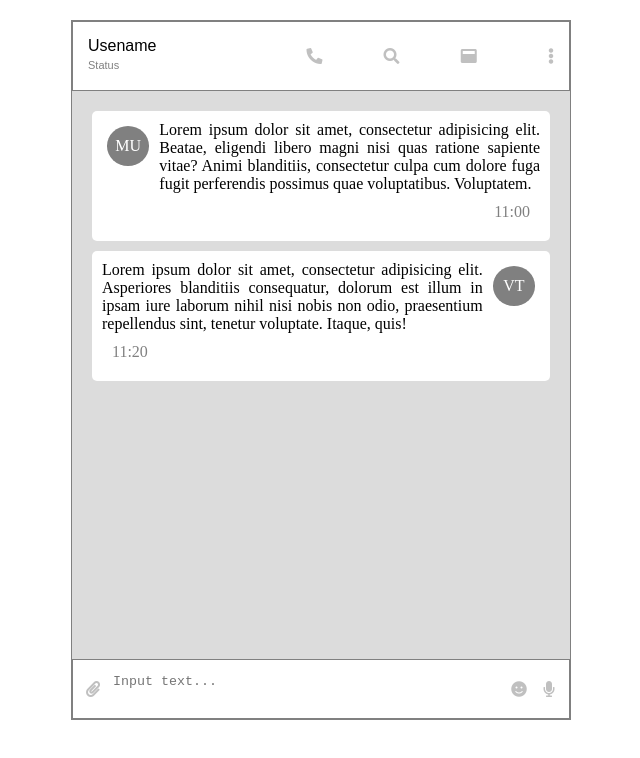
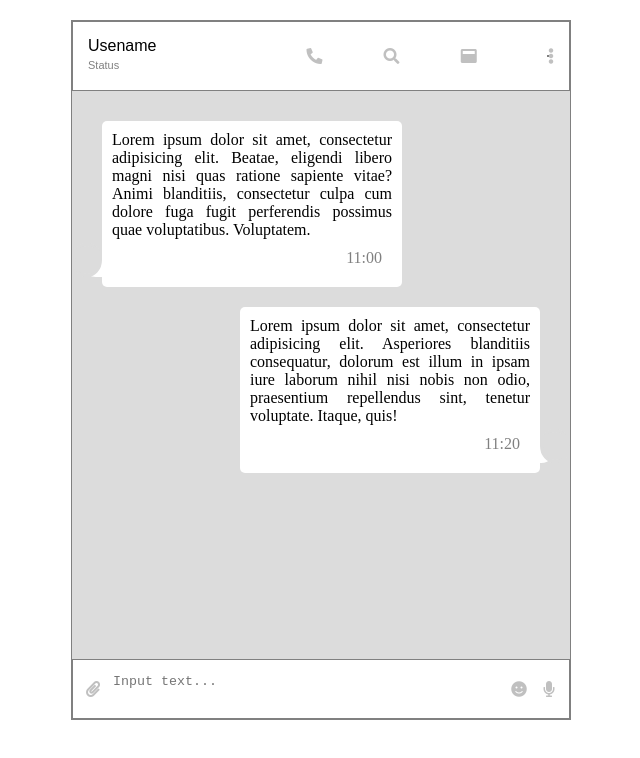
Before and after one commit to Elena-I/timeline-pj, a website built with webpack: page src/index.html in a window 1280 px wide. Shown: the whole page, without its empty margins (319-959 px from the left). Built offline with nearby package versions, Linux system fonts and the light colour scheme.

Commit message:
commit #4

```diff
--- a/src/index.html
+++ b/src/index.html
@@ -23,9 +23,9 @@
             <div class="menu__icon">
               <i class="fas fa-window-maximize"></i>
             </div>
-            <div class="menu__icon">
+            <div class="menu__icon menu__icon_dropdown">
               <i class="fas fa-ellipsis-v"></i>
-              <ul>
+              <ul class="dropdown-menu">
                 <li>To call</li>
                 <li>Search</li>
                 <li>Add contact</li>
@@ -39,21 +39,21 @@
       </header>
       <div class="content">
         <div class="user">
-          <div class="user__messadge">
+          <div class="user__message user__message_question">
             <div class="user__message-text">
-              <p class="user__avatar">MU</p>
-              <p class="user__text-messadge">Lorem ipsum dolor sit amet, consectetur adipisicing elit. Beatae, eligendi libero magni nisi quas ratione sapiente vitae? Animi blanditiis, consectetur culpa cum dolore fuga fugit perferendis possimus quae voluptatibus. Voluptatem.</p>
+<!--              <p class="user__avatar">MU</p>-->
+              <p class="user__text-message">Lorem ipsum dolor sit amet, consectetur adipisicing elit. Beatae, eligendi libero magni nisi quas ratione sapiente vitae? Animi blanditiis, consectetur culpa cum dolore fuga fugit perferendis possimus quae voluptatibus. Voluptatem.</p>
             </div>
             <p class="user__time-online">11:00</p>
           </div>
         </div>
-        <div class="user">
-          <div class="user__messadge">
+        <div class="user user_answer">
+          <div class="user__message user__message_answer">
             <div class="user__message-text user__message-text_answer">
-              <p class="user__avatar user__avatar_answer">VT</p>
-              <p class="user__text-messadge">Lorem ipsum dolor sit amet, consectetur adipisicing elit. Asperiores blanditiis consequatur, dolorum est illum in ipsam iure laborum nihil nisi nobis non odio, praesentium repellendus sint, tenetur voluptate. Itaque, quis!</p>
+<!--              <p class="user__avatar user__avatar_answer">VT</p>-->
+              <p class="user__text-message">Lorem ipsum dolor sit amet, consectetur adipisicing elit. Asperiores blanditiis consequatur, dolorum est illum in ipsam iure laborum nihil nisi nobis non odio, praesentium repellendus sint, tenetur voluptate. Itaque, quis!</p>
             </div>
-            <p class="user__time-online user__time-online_answer">11:20</p>
+            <p class="user__time-online">11:20</p>
           </div>
         </div>
       </div>
--- a/src/styles/app.scss
+++ b/src/styles/app.scss
@@ -38,7 +38,7 @@ $fa-font-path: "../webfonts";
   height: 70px;
   background: white;
   border: solid 1px grey;
-  z-index: 1;
+  z-index: 2;
   font: 12pt sans-serif;
 
   &_bottom {
@@ -99,6 +99,10 @@ $fa-font-path: "../webfonts";
     &_bottom-right {
       justify-content: center;
     }
+
+    &_dropdown:hover li {
+      display: block;
+    }
   }
 
   &__text {
@@ -114,18 +118,74 @@ $fa-font-path: "../webfonts";
 }
 
 .content {
+  display: flex;
   flex: auto;
-  margin: 10px;
+  margin: 20px;
+  z-index: 2;
+  flex-direction: column;
 }
 
 .user {
   margin: 10px;
-  &__messadge {
+  max-width: 300px;
+
+  &_answer {
+    margin-left: auto;
+  }
+
+  &__message {
     display: flex;
     flex-direction: column;
     background: #FFFFFF;
     padding: 10px;
     border-radius: 5px;
+    position: relative;
+
+    &_question {
+      &:after, &:before {
+        content: "";
+        position: absolute;
+        left: -10%;
+        bottom: .6em;
+        width: 1.5em;
+        height: 1.8em;
+        border: .2em solid gainsboro;
+        border-radius: 50%;
+        background: gainsboro;
+      }
+
+      &:before {
+        border-top: none;
+        height: .9em;
+        border-radius: 50% 0 0 50% / 100% 0 0 50%;
+        background: white;
+        border-color: white;
+        margin-left: .9em;
+      }
+    }
+
+    &_answer {
+      &:after, &:before {
+        content: "";
+        position: absolute;
+        left: 100%;
+        bottom: .6em;
+        width: 1.5em;
+        height: 1.8em;
+        border: .2em solid gainsboro;
+        border-radius: 50%;
+        background: gainsboro;
+      }
+
+      &:before {
+        border-top: none;
+        height: .9em;
+        border-radius: 0 0 50% 50% / 0 0 100% 100%;
+        background: white;
+        border-color: white;
+        margin-left: -.9em;
+      }
+    }
   }
 
   &__message-text {
@@ -137,26 +197,22 @@ $fa-font-path: "../webfonts";
     }
   }
 
-  &__avatar {
-    display: flex;
-    flex-direction: column;
-    justify-content: center;
-    align-items: center;
-    width: 10%;
-    height: 40px;
-    background: grey;
-    margin: 5px 10px 5px 5px;
-    border-radius: 50%;
-    color: #FFFFFF;
+  //&__avatar {
+  //  display: flex;
+  //  flex-direction: column;
+  //  justify-content: center;
+  //  align-items: center;
+  //  width: 10%;
+  //  height: 40px;
+  //  background: grey;
+  //  margin: 5px 10px 5px 5px;
+  //  border-radius: 50%;
+  //  color: #FFFFFF;
+  //}
 
-    &_answer {
-      margin: 5px 5px 5px 10px;
-    }
-  }
-
-  &__text-messadge {
+  &__text-message {
     text-align: justify;
-    width: 90%;
+    width: 100%;
   }
 
   &__time-online {
@@ -171,3 +227,17 @@ $fa-font-path: "../webfonts";
     }
   }
 }
+
+.dropdown-menu {
+  position: absolute;
+  z-index: 3;
+  border: 1px solid grey;
+  margin: 5px;
+
+  li {
+    width: 100px;
+    height: auto;
+    background: white;
+    color: black;
+  }
+}
```
